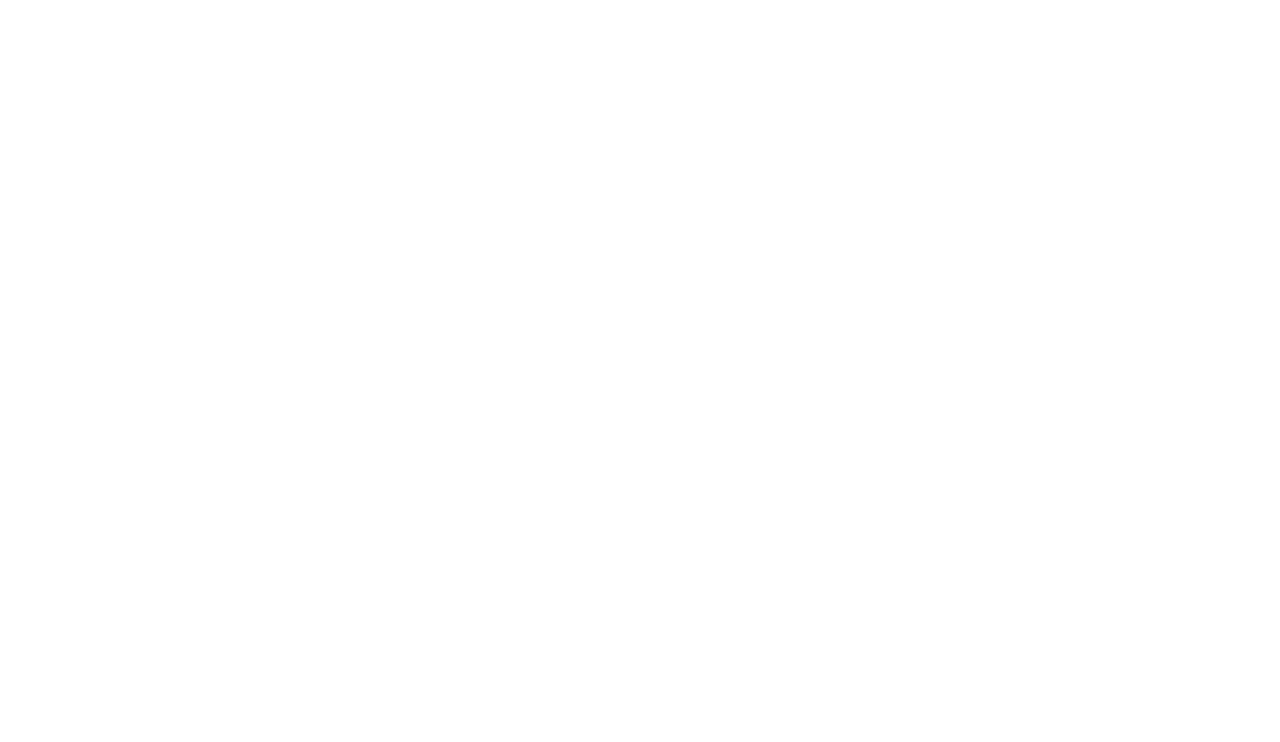
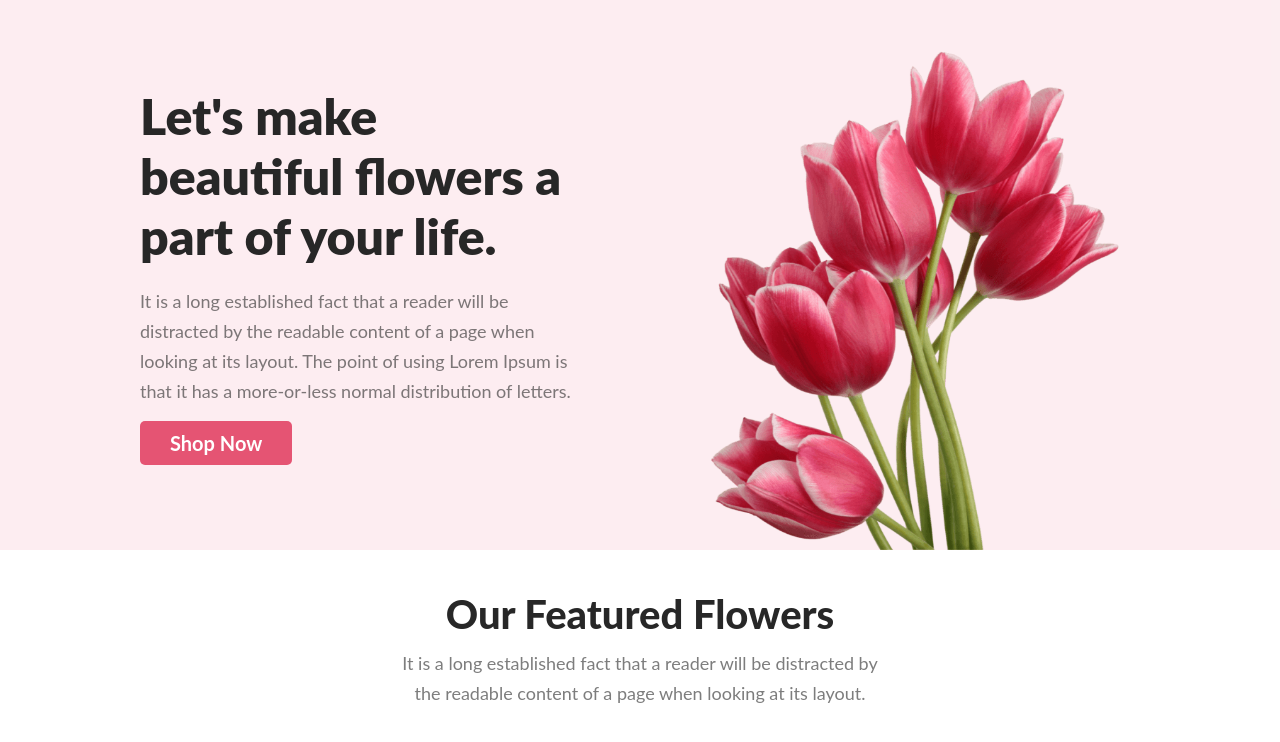
Before and after one commit to Sunny-Sharif/My-online-flower-shop, a plain HTML site: page index.html in a window 1280 px wide. Drawn offline with Linux system fonts and the light colour scheme.

Commit message:
flower caption section added

```diff
--- /dev/null
+++ b/index.css
@@ -0,0 +1,96 @@
+* {
+    margin: 0;
+    padding: 0;
+}
+
+
+/* primary-button */
+
+.primary-button {
+    padding: 10px 30px;
+    color: #FFF;
+    background-color: #E55473;
+    font-family: Lato;
+    font-size: 20px;
+    font-weight: 700;
+    border: 0;
+    border-radius: 5px;
+    margin-top: 15px;
+}
+
+
+/* header section start */
+
+
+/* .banner {
+    background-color: #E554731A;
+} */
+
+.banner-containar {
+    background-color: #E554731A;
+    display: flex;
+    justify-content: center;
+    gap: 50px;
+    align-items: center;
+}
+
+.banner-text {
+    width: 500px;
+}
+
+.banner-titel {
+    color: #272727;
+    font-family: Lato;
+    font-size: 50px;
+    font-weight: 900;
+    margin-bottom: 20px;
+}
+
+.banner-info {
+    width: 450px;
+    color: rgba(39, 39, 39, 0.60);
+    font-family: Lato;
+    font-size: 18px;
+    font-weight: 400;
+    line-height: 30px;
+}
+
+.banner-image-position {
+    width: 450px;
+    height: 500px;
+    margin-top: 50px;
+}
+
+
+/* banner section end */
+
+
+/* caption setion start */
+
+.caption-flower {
+    text-align: center;
+    margin-top: 40px;
+}
+
+.caption-titel {
+    color: #272727;
+    text-align: center;
+    font-family: Lato;
+    font-size: 40px;
+    font-weight: 800;
+    padding-bottom: 10px;
+}
+
+.caption-details {
+    width: 500px;
+    color: rgba(39, 39, 39, 0.60);
+    text-align: center;
+    font-family: Lato;
+    font-size: 18px;
+    font-weight: 400;
+    line-height: 30px;
+    margin: auto;
+}
+
+
+/* caption section end */
--- a/index.html
+++ b/index.html
@@ -5,11 +5,38 @@
     <meta charset="UTF-8">
     <meta name="viewport" content="width=device-width, initial-scale=1.0">
     <link rel="shortcut icon" href="./Flower Asset/Flower 01.png" type="image/x-icon">
+
     <title>Flower Shop</title>
+    <link rel="stylesheet" href="index.css">
 </head>
 
 <body>
 
+    <!-- banner section -->
+    <header class="banner">
+        <div class="banner-containar">
+            <div class="banner-text">
+                <h1 class="banner-titel">Let's make <br> beautiful flowers a part of your life.</h1>
+                <p class="banner-info">It is a long established fact that a reader will be distracted by the readable content of a page when looking at its layout. The point of using Lorem Ipsum is that it has a more-or-less normal distribution of letters.</p>
+                <button class="primary-button">Shop Now</button>
+
+            </div>
+
+            <img src="./Flower Asset/pngwing 10.png" alt="" class="banner-image-position">
+
+        </div>
+    </header>
+    <!-- banner section end -->
+    <main>
+        <section>
+            <div class="caption-flower">
+                <h1 class="caption-titel">Our Featured Flowers</h1>
+                <p class="caption-details">It is a long established fact that a reader will be distracted by the readable content of a page when looking at its layout.
+
+                </p>
+            </div>
+        </section>
+    </main>
 </body>
 
 </html>
```
